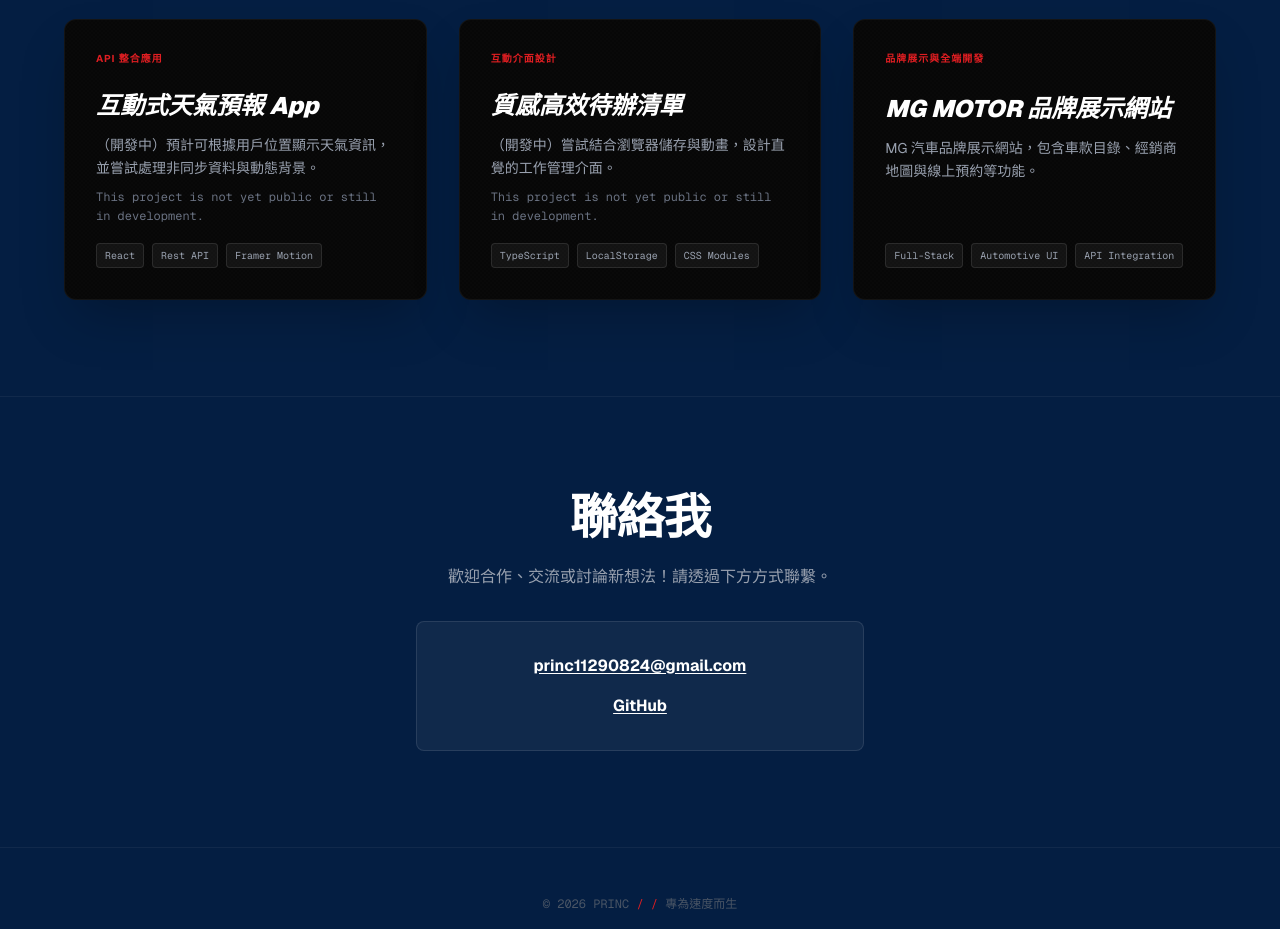
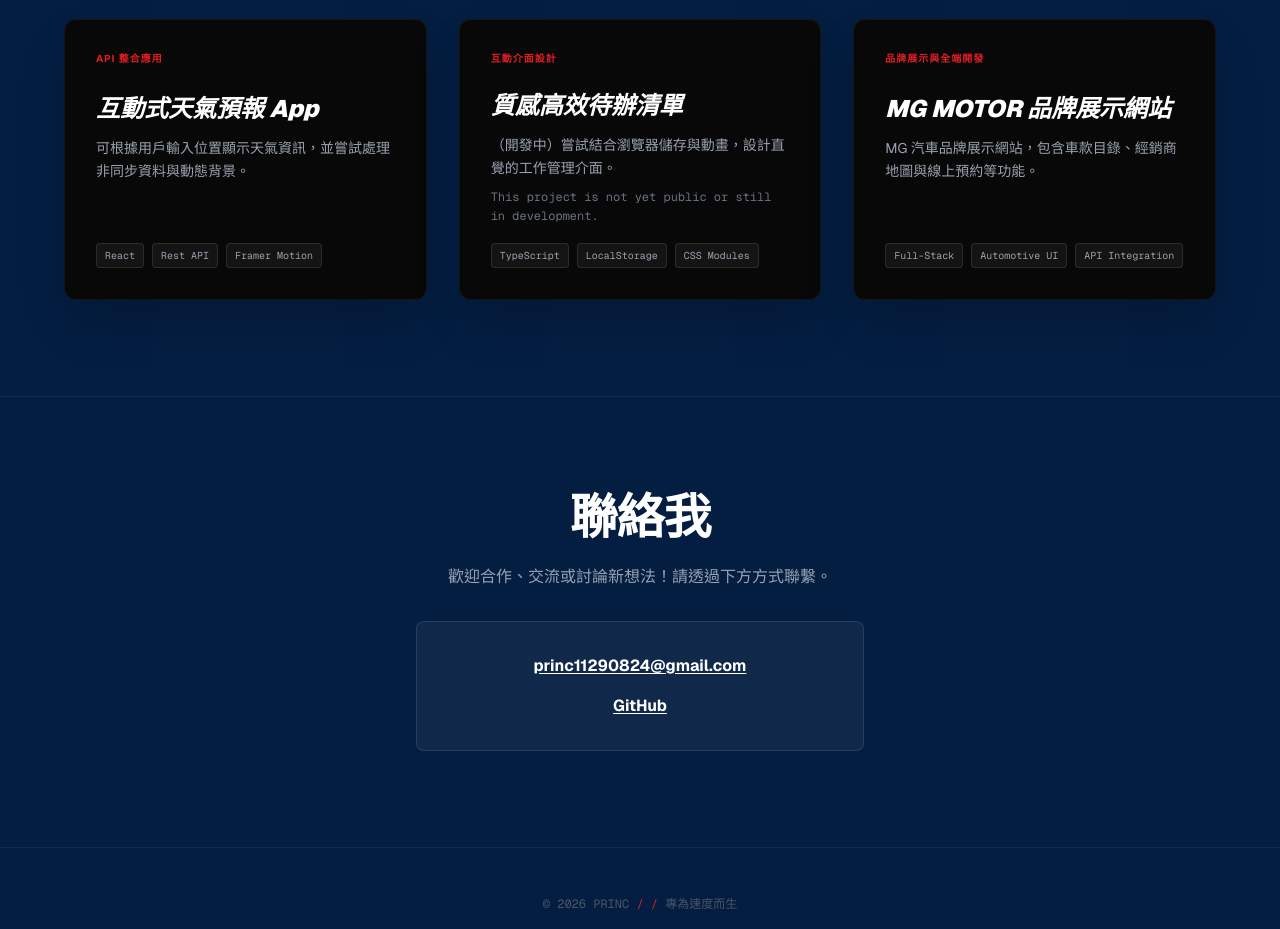
Before and after one commit to Harry-0824/red-bull-portfolio, a Next.js app: page / in a window 1280 px wide. Shown: the part 3180-4109 px from the top of the page. Built offline with nearby package versions, Linux system fonts and the light colour scheme.

Commit message:
改動作品集+上傳天氣應用圖片

```diff
--- a/src/data/projects.ts
+++ b/src/data/projects.ts
@@ -5,15 +5,23 @@ export const projects: Project[] = [
     title: "互動式天氣預報 App",
     category: "API 整合應用",
     description:
-      "（開發中）預計可根據用戶位置顯示天氣資訊，並嘗試處理非同步資料與動態背景。",
+      "可根據用戶輸入位置顯示天氣資訊，並嘗試處理非同步資料與動態背景。",
     objective:
       "目標是練習 API 資料處理、非同步狀態管理，以及天氣動態對 UI 的影響。",
-    stack: ["React", "Rest API", "Framer Motion", "OpenWeather"],
+    stack: [
+      "React",
+      "Rest API",
+      "Framer Motion",
+      "OpenWeather",
+      "Styled Components",
+    ],
     metrics: [],
-    image: "",
-    links: {},
+    image: "/projects/Weather-App.png",
+    links: {
+      live: "https://bejewelled-scone-ae225c.netlify.app/",
+      github: "https://github.com/Harry-0824/weather-app",
+    },
     tags: ["React", "Rest API", "Framer Motion"],
-    readinessNote: "This project is not yet public or still in development.",
   },
   {
     title: "質感高效待辦清單",
```
Also changed, not shown: public/projects/Weather-App.png (added).
